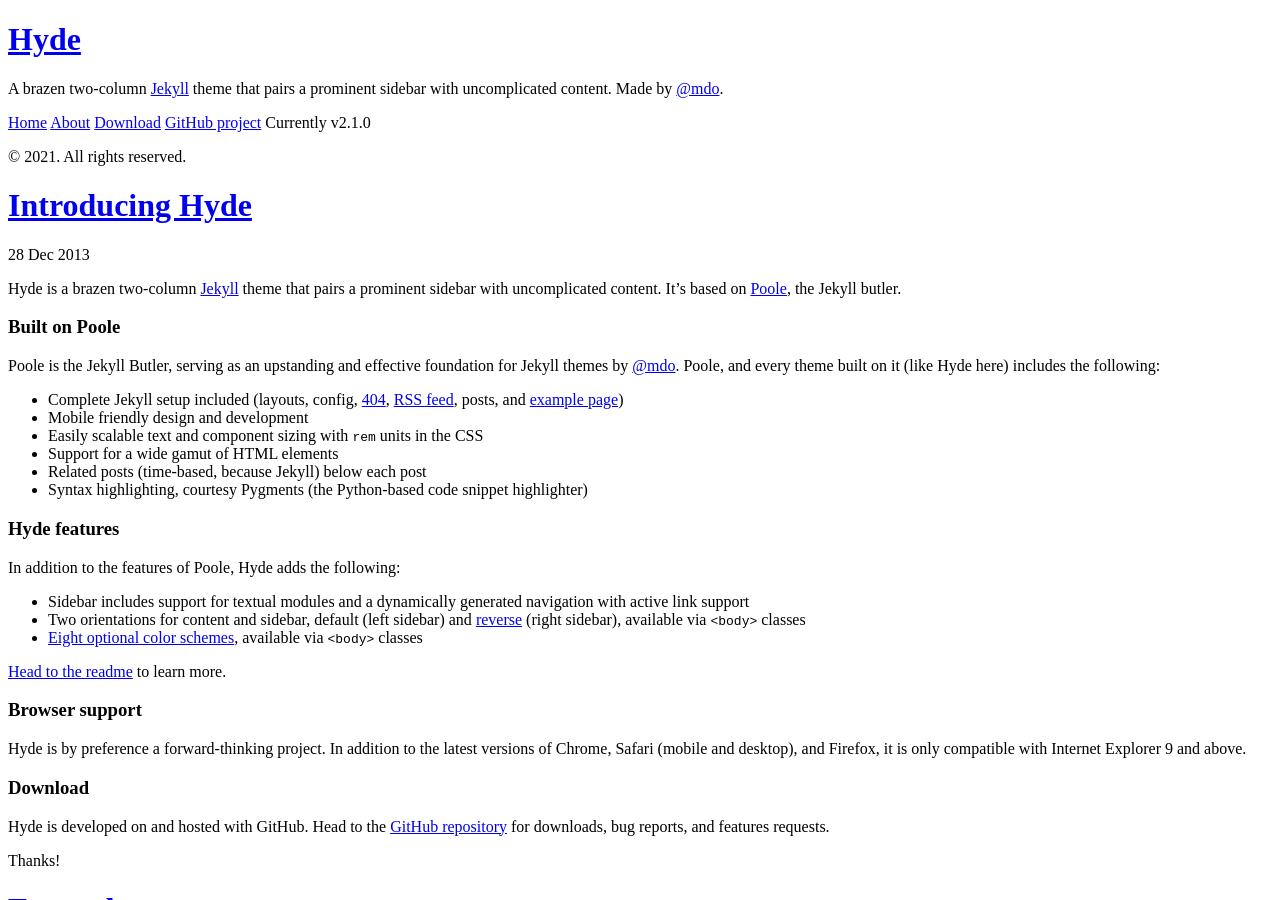
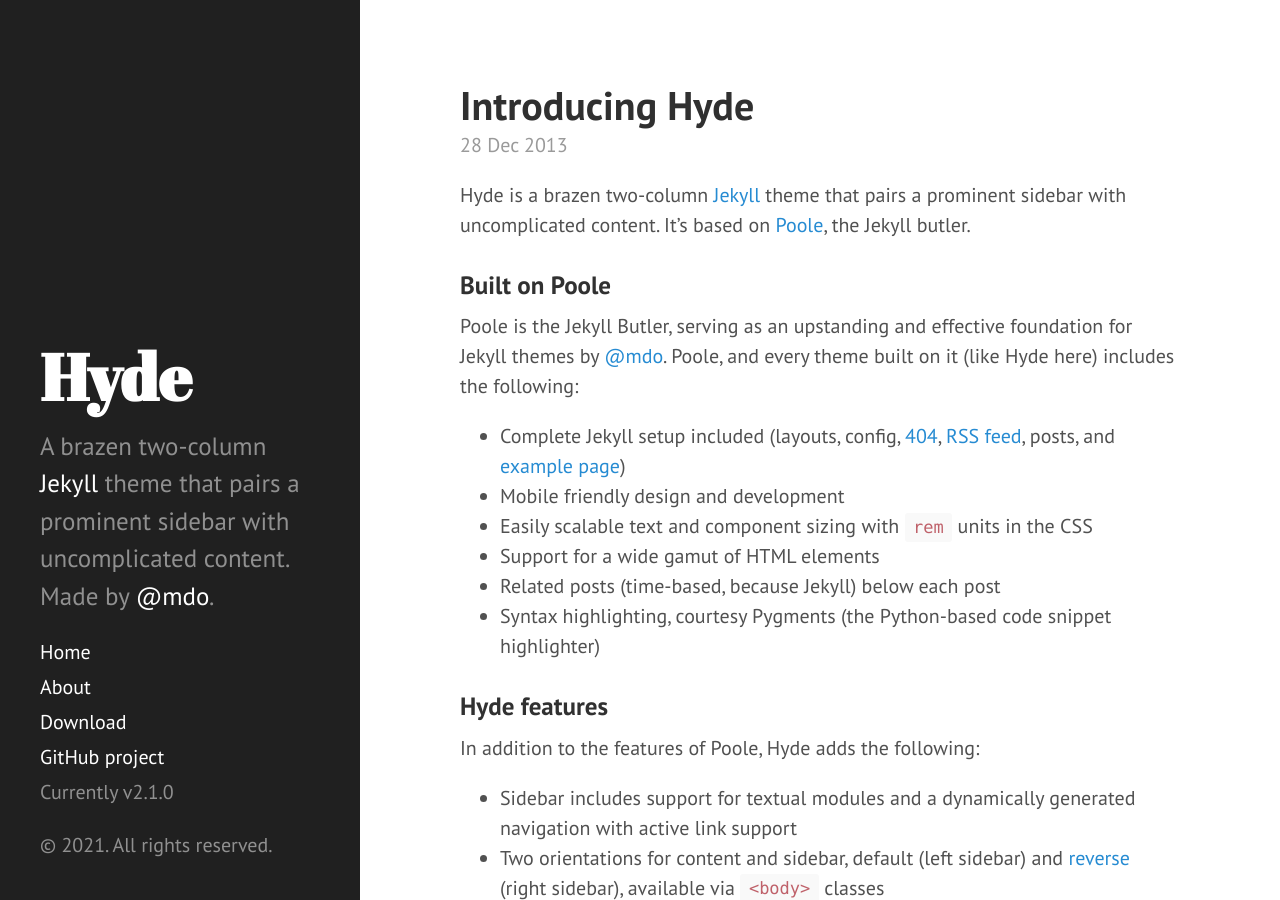
Before and after one commit to Narrr0/Narrr0.github.io, a Jekyll site: the page built from index.html, in a window 1280 px wide and 900 px high. Built offline with Jekyll 4.4.1, drawn with Linux system fonts in a browser that asks for light colours; Markdown is read by kramdown in place of the engine named in the settings; the list of posts is cut into pages by our own code.

Commit message:
base url

```diff
--- a/_config.yml
+++ b/_config.yml
@@ -10,7 +10,7 @@ title:            Hyde
 tagline:          'A Jekyll theme'
 description:      'A brazen two-column <a href="http://jekyllrb.com" target="_blank">Jekyll</a> theme that pairs a prominent sidebar with uncomplicated content. Made by <a href="https://twitter.com/mdo" target="_blank">@mdo</a>.'
 url:              https://narrr0.github.io
-baseurl:          /alco
+baseurl:          /alco/
 
 author:
   name:           'Mark Otto'
```
